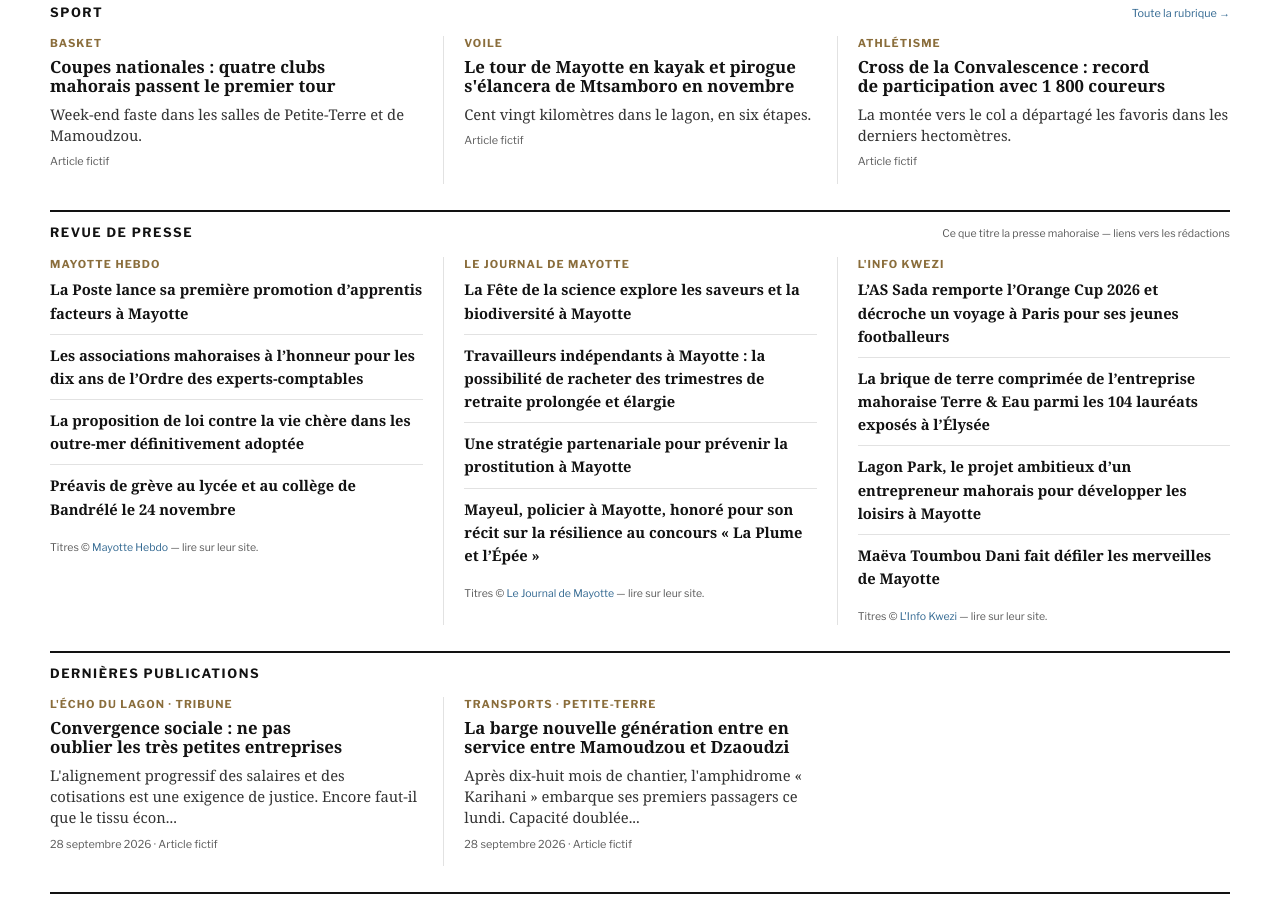
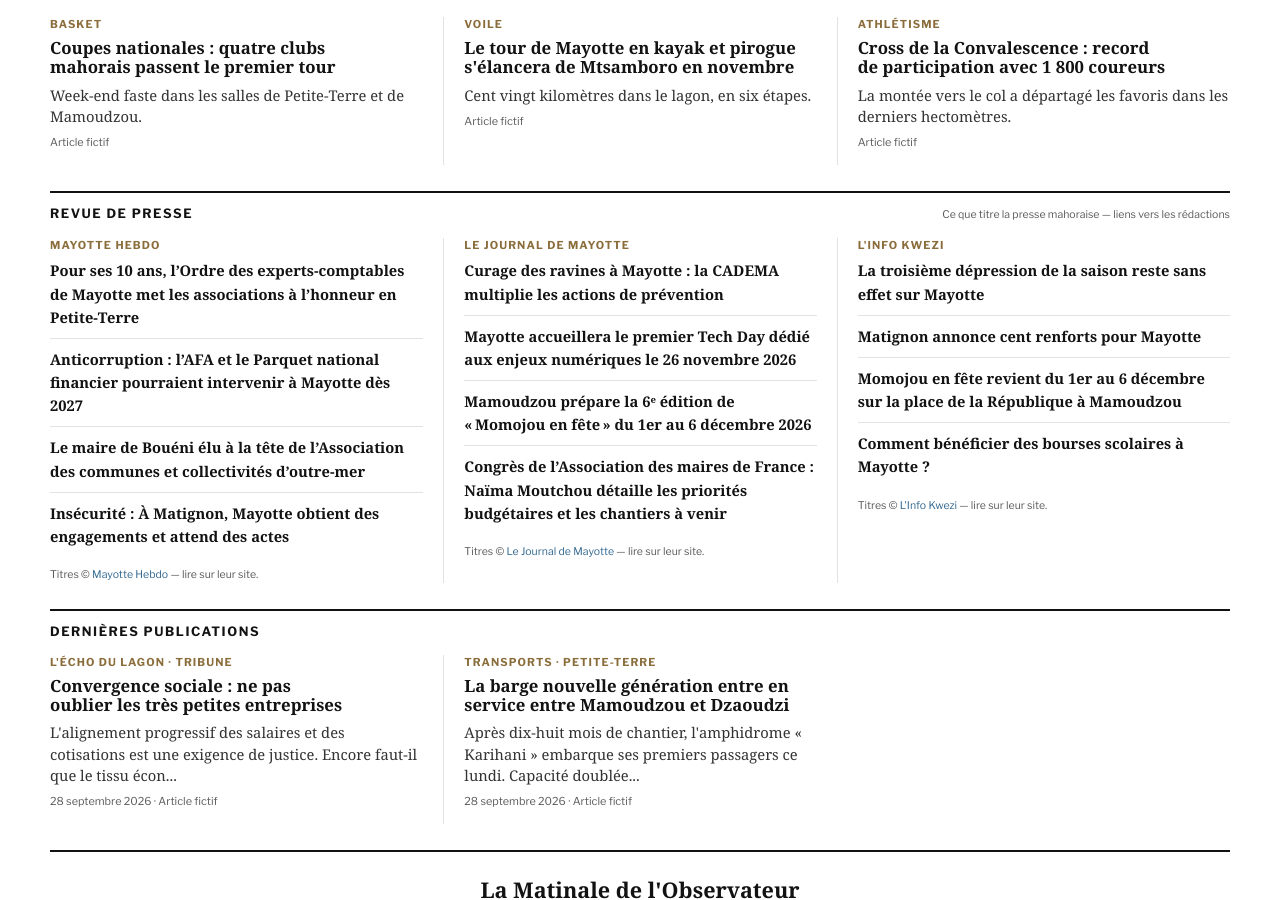
Before and after one commit to esdine/observateur-mayotte, a Jekyll site: the page built from index.html, in a window 1280 px wide and 900 px high, scrolled down 2792 px. Built offline with Jekyll 4.4.1, drawn with Linux system fonts in a browser that asks for light colours; some web fonts are replaced; some of the changed text lies outside the part shown.

Commit message:
Édition du matin : météo et revue de presse

```diff
--- a/_data/marches.yml
+++ b/_data/marches.yml
@@ -1,5 +1,18 @@
 # Genere par outils/maj_marches.py - source BOAMP (open data, licence ouverte)
 avis:
+  - objet: "Marché de prestation de services en assurances de la Société Immobilière de Mayotte"
+    acheteur: "Société Immobilière de Mayotte (976)"
+    type: "Services"
+    famille: "Marchés européens"
+    parution: "24 novembre 2026"
+    limite: "25 décembre 2026"
+    lien: "https://www.boamp.fr/pages/avis/?q=idweb:26-113247"
+  - objet: "CONCEPTION-REALISATION portant sur la construction du collège et la restructuration post Chido de la cité scolaire Younoussa Bamana à Mam…"
+    acheteur: "Rectorat de Mayotte"
+    type: "Travaux"
+    famille: "Marchés européens"
+    parution: "24 novembre 2026"
+    lien: "https://www.boamp.fr/pages/avis/?q=idweb:26-113230"
   - objet: "ACHAT ET POSE DE STORES POUR LES BUREAUX"
     acheteur: "ASSOCIATION MAYOTTE TECHNOPOLE"
     type: "Fournitures"
@@ -28,17 +41,3 @@ avis:
     parution: "20 novembre 2026"
     limite: "22 décembre 2026"
     lien: "https://www.boamp.fr/pages/avis/?q=idweb:26-112188"
-  - objet: "Achat de services de formation professionnelle au bénéfice des agents du Département-Région de Mayotte"
-    acheteur: "Département-Région de Mayotte"
-    type: "Services"
-    famille: "Marchés européens"
-    parution: "20 novembre 2026"
-    limite: "22 décembre 2026"
-    lien: "https://www.boamp.fr/pages/avis/?q=idweb:26-112196"
-  - objet: "FOURNITURE, DEPLOIEMENT, CONFIGURATION, INTEGRATION ET MAINTENANCE DES EQUIPEMENTS ET SOLUTIONS DESTINES AU SYSTEME D’INFORMATION DE LA C…"
-    acheteur: "Communauté d'Agglomération du Grand Nord de Mayotte (976)"
-    type: "Fournitures"
-    famille: "Marchés européens"
-    parution: "20 novembre 2026"
-    limite: "28 décembre 2026"
-    lien: "https://www.boamp.fr/pages/avis/?q=idweb:26-112189"
--- a/_data/revue.yml
+++ b/_data/revue.yml
@@ -3,33 +3,33 @@ sources:
   - nom: "Mayotte Hebdo"
     site: "https://mayottehebdo.com/"
     titres:
-      - titre: "La Poste lance sa première promotion d’apprentis facteurs à Mayotte"
-        lien: "https://www.mayottehebdo.com/actualite/breves/la-poste-lance-sa-premiere-promotion-dapprentis-facteurs-a-mayotte/"
-      - titre: "Les associations mahoraises à l’honneur pour les dix ans de l’Ordre des experts-comptables"
-        lien: "https://www.mayottehebdo.com/actualite/breves/les-associations-mahoraises-a-lhonneur-pour-les-dix-ans-de-lordre-des-experts-comptables/"
-      - titre: "La proposition de loi contre la vie chère dans les outre-mer définitivement adoptée"
-        lien: "https://www.mayottehebdo.com/actualite/breves/la-proposition-de-loi-contre-la-vie-chere-dans-les-outre-mer-definitivement-adoptee/"
-      - titre: "Préavis de grève au lycée et au collège de Bandrélé le 24 novembre"
-        lien: "https://www.mayottehebdo.com/actualite/breves/preavis-de-greve-au-lycee-et-au-college-de-bandrele-le-24-novembre/"
+      - titre: "Pour ses 10 ans, l’Ordre des experts-comptables de Mayotte met les associations à l’honneur en Petite-Terre"
+        lien: "https://www.mayottehebdo.com/actualite/breves/pour-ses-10-ans-lordre-des-experts-comptables-de-mayotte-met-les-associations-a-lhonneur-en-petite-terre/"
+      - titre: "Anticorruption : l’AFA et le Parquet national financier pourraient intervenir à Mayotte dès 2027"
+        lien: "https://www.mayottehebdo.com/actualite/breves/anticorruption-lafa-et-le-parquet-national-financier-pourraient-intervenir-a-mayotte-des-2027/"
+      - titre: "Le maire de Bouéni élu à la tête de l’Association des communes et collectivités d’outre-mer"
+        lien: "https://www.mayottehebdo.com/actualite/breves/le-maire-de-boueni-elu-a-la-tete-de-lassociation-des-communes-et-collectivites-doutre-mer/"
+      - titre: "Insécurité : À Matignon, Mayotte obtient des engagements et attend des actes"
+        lien: "https://www.mayottehebdo.com/actualite/politique/insecurite-a-matignon-mayotte-obtient-des-engagements-et-attend-des-actes/"
   - nom: "Le Journal de Mayotte"
     site: "https://lejournaldemayotte.yt/"
     titres:
-      - titre: "La Fête de la science explore les saveurs et la biodiversité à Mayotte"
-        lien: "https://lejournaldemayotte.yt/articles/la-fete-de-la-science-explore-les-saveurs-et-la-biodiversite-a-mayotte"
-      - titre: "Travailleurs indépendants à Mayotte : la possibilité de racheter des trimestres de retraite prolongée et élargie"
-        lien: "https://lejournaldemayotte.yt/articles/travailleurs-independants-a-mayotte-la-possibilite-de-racheter-des-trimestres-de-retraite-prolongee-et-elargie"
-      - titre: "Une stratégie partenariale pour prévenir la prostitution à Mayotte"
-        lien: "https://lejournaldemayotte.yt/articles/une-strategie-partenariale-pour-prevenir-la-prostitution-a-mayotte"
-      - titre: "Mayeul, policier à Mayotte, honoré pour son récit sur la résilience au concours « La Plume et l’Épée »"
-        lien: "https://lejournaldemayotte.yt/articles/mayeul-policier-a-mayotte-honore-pour-son-recit-sur-la-resilience-au-concours-la-plume-et-lepee"
+      - titre: "Curage des ravines à Mayotte : la CADEMA multiplie les actions de prévention"
+        lien: "https://lejournaldemayotte.yt/articles/curage-des-ravines-a-mayotte-la-cadema-multiplie-les-actions-de-prevention"
+      - titre: "Mayotte accueillera le premier Tech Day dédié aux enjeux numériques le 26 novembre 2026"
+        lien: "https://lejournaldemayotte.yt/articles/mayotte-accueillera-le-premier-tech-day-dedie-aux-enjeux-numeriques-le-26-novembre-2026"
+      - titre: "Mamoudzou prépare la 6ᵉ édition de « Momojou en fête » du 1er au 6 décembre 2026"
+        lien: "https://lejournaldemayotte.yt/articles/mamoudzou-prepare-la-6-edition-de-momojou-en-fete-du-1er-au-6-decembre-2026"
+      - titre: "Congrès de l’Association des maires de France : Naïma Moutchou détaille les priorités budgétaires et les chantiers à venir"
+        lien: "https://lejournaldemayotte.yt/articles/congres-de-lassociation-des-maires-de-france-naima-moutchou-detaille-les-priorites-budgetaires-et-les-chantiers-a-venir"
   - nom: "L'Info Kwezi"
     site: "https://www.linfokwezi.fr/"
     titres:
-      - titre: "L’AS Sada remporte l’Orange Cup 2026 et décroche un voyage à Paris pour ses jeunes footballeurs"
-        lien: "https://www.linfokwezi.fr/las-sada-remporte-lorange-cup-2026-et-decroche-un-voyage-a-paris-pour-ses-jeunes-footballeurs/"
-      - titre: "La brique de terre comprimée de l’entreprise mahoraise Terre & Eau parmi les 104 lauréats exposés à l’Élysée"
-        lien: "https://www.linfokwezi.fr/la-brique-de-terre-comprimee-de-lentreprise-mahoraise-terre-eau-parmi-les-104-laureats-exposes-a-lelysee/"
-      - titre: "Lagon Park, le projet ambitieux d’un entrepreneur mahorais pour développer les loisirs à Mayotte"
-        lien: "https://www.linfokwezi.fr/lagon-park-le-projet-ambitieux-dun-entrepreneur-mahorais-pour-developper-les-loisirs-a-mayotte/"
-      - titre: "Maëva Toumbou Dani fait défiler les merveilles de Mayotte"
-        lien: "https://www.linfokwezi.fr/maeva-toumbou-dani-fait-defiler-les-merveilles-de-mayotte/"
+      - titre: "La troisième dépression de la saison reste sans effet sur Mayotte"
+        lien: "https://www.linfokwezi.fr/la-troisieme-depression-de-la-saison-reste-sans-effet-sur-mayotte/"
+      - titre: "Matignon annonce cent renforts pour Mayotte"
+        lien: "https://www.linfokwezi.fr/matignon-annonce-cent-renforts-pour-mayotte/"
+      - titre: "Momojou en fête revient du 1er au 6 décembre sur la place de la République à Mamoudzou"
+        lien: "https://www.linfokwezi.fr/momojou-en-fete-revient-du-1er-au-6-decembre-sur-la-place-de-la-republique-a-mamoudzou/"
+      - titre: "Comment bénéficier des bourses scolaires à Mayotte ?"
+        lien: "https://www.linfokwezi.fr/bourses-scolaires-mayotte/"
```
Also changed, not shown: _data/meteo.yml (+5 -5 lines).
